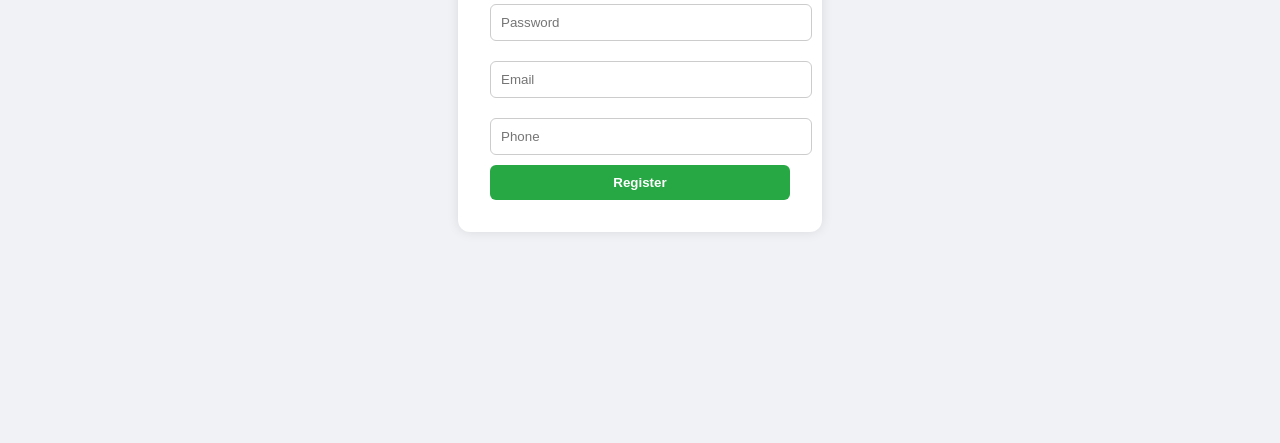
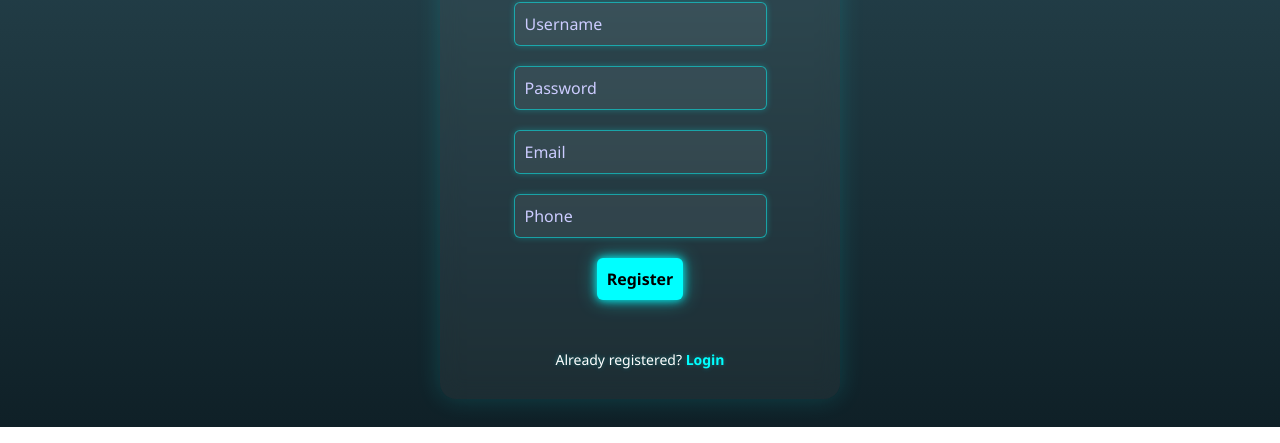
Before and after one commit to MPTBinfo/WT, a plain HTML site: page register.html in a window 1280 px wide. Shown: the part 373-816 px from the top of the page. Drawn offline with Linux system fonts and the light colour scheme.

Commit message:
Update register.html

```diff
--- a/register.html
+++ b/register.html
@@ -2,76 +2,46 @@
 <html>
 <head>
   <title>Register</title>
+  <link rel="stylesheet" href="css.css">
   <style>
-    body {
-      font-family: Arial, sans-serif;
-      background: #f0f2f5;
-      display: flex;
-      justify-content: center;
-      align-items: center;
-      height: 100vh;
-    }
-    .container {
-      background: #fff;
-      padding: 2rem;
-      border-radius: 12px;
-      box-shadow: 0 0 12px rgba(0,0,0,0.1);
-      width: 300px;
-    }
-    input[type="text"], input[type="password"], input[type="email"], input[type="tel"] {
-      width: 100%;
-      padding: 10px;
-      margin: 10px 0;
-      border: 1px solid #ccc;
-      border-radius: 6px;
-    }
-    input[type="submit"] {
-      width: 100%;
-      padding: 10px;
-      background: #28a745;
-      color: white;
-      border: none;
-      border-radius: 6px;
-      font-weight: bold;
-    }
+    body { font-family: Arial; padding: 50px; }
+    input, button { display: block; margin: 10px 0; }
   </style>
 </head>
 <body>
-  <div class="container">
-    <h2>Register</h2>
-    <form id="registerForm">
-      <input type="text" id="username" placeholder="Username" required />
-      <input type="password" id="password" placeholder="Password" required />
-      <input type="email" id="email" placeholder="Email" required />
-      <input type="tel" id="phone" placeholder="Phone" required />
-      <input type="submit" value="Register" />
-    </form>
-  </div>
+   <div class="container">
 
+  <img class="logo" src="https://static.wixstatic.com/media/614cf9_a101f0e0b63443febc5c09a95f93010a~mv2.png/v1/fill/w_226,h_300,al_c,q_85,usm_1.20_1.00_0.01,enc_avif,quality_auto/MPT_Logo_00.png" alt="MPT Logo">
+    <h1>Madhya Pradesh Tourism Board</h1>
+    <h2>Welcome To Water Tourism Dashboard</h2>
+  <h3>Register</h3>
+  <input type="text" id="username" placeholder="Username" required>
+  <input type="password" id="password" placeholder="Password" required>
+  <input type="email" id="email" placeholder="Email" required>
+  <input type="tel" id="phone" placeholder="Phone" required>
+  <button onclick="register()">Register</button>
+  <p id="msg"></p>
+  <p>Already registered? <a href="index.html">Login</a></p>
+</div>
   <script>
-    const users = {};
+    const API_URL = 'https://script.google.com/macros/s/AKfycbzph_ysxYkgYxBttOUuAozg10y4RY5kCwkcyp5SV17bqBsVPOSecHPFIJ5EzULPKpWpvg/exec';
 
-    document.getElementById("registerForm").addEventListener("submit", function(e) {
-      e.preventDefault();
+    function register() {
+      const username = document.getElementById('username').value;
+      const password = document.getElementById('password').value;
+      const email = document.getElementById('email').value;
+      const phone = document.getElementById('phone').value;
 
-      const username = document.getElementById("username").value;
-      const password = document.getElementById("password").value;
-      const email = document.getElementById("email").value;
-      const phone = document.getElementById("phone").value;
-
-      // Store user in memory (not secure or persistent)
-      users[username] = { password, email, phone };
-      alert("User registered locally. Now sending registration email.");
-
-      // Prepare email content
-      const subject = encodeURIComponent("New WT Admin User Registration");
-      const body = encodeURIComponent(
-        `Name: ${username}\nEmail: ${email}\nPhone: ${phone}\nPassword: ${password}`
-      );
-
-      // Open user's email client to send the mail
-      window.location.href = `mailto:wtadmn.mptb@gmail.com?subject=${subject}&body=${body}`;
-    });
+      fetch(`${API_URL}?action=register&username=${username}&password=${password}&email=${email}&phone=${phone}`)
+        .then(res => res.json())
+        .then(data => {
+          if (data.success) {
+            document.getElementById('msg').innerText = "Registration successful!";
+          } else {
+            document.getElementById('msg').innerText = "Error occurred.";
+          }
+        });
+    }
   </script>
 </body>
 </html>
```
